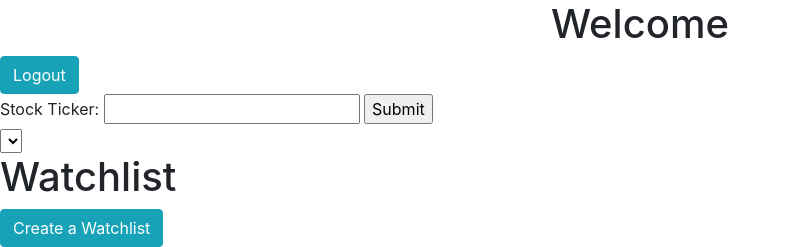
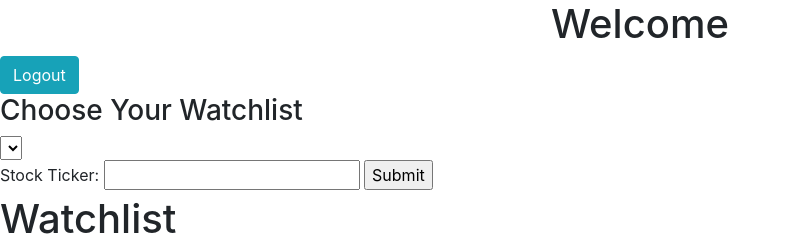
Before and after one commit to GChin99/P_A_Solo_Project, a Flask app: template flask_app/templates/dashboard.html in a window 1280 px wide. Shown: the top 247 px of the page, without its empty margins (0-791 px from the left). Run offline with Flask 2, Linux system fonts and the light colour scheme; the template is opened without the code that fills it, so the values that code supplies are empty; some libraries are stand-ins or nearby versions.

Commit message:
stocks saved into sql

```diff
--- a/flask_app/controllers/stocks.py
+++ b/flask_app/controllers/stocks.py
@@ -51,7 +51,7 @@ def createImage():
         'symbol': request.form['symbol'],
         'exchange': request.form['exchange'],
         'user_id': session['user_id'],
-        'watchlist_id':request.form['watchlist_id']
+        'watchlist_id':int(request.form['watchlist_id'])
     }
     Stock.save(data)
     return redirect('/dashboard')
--- a/flask_app/models/stock.py
+++ b/flask_app/models/stock.py
@@ -19,5 +19,7 @@ class Stock:
 
     @classmethod
     def save(cls, data):
-        query = 'INSERT INTO stocks (name, symbol, exchange, user_id, watchlist_id) VALUES (%(name)s, %(symbol)s, %(exchange)s, %(user_id)s, %(watchlist_id)s;'
+        query = '''INSERT INTO stocks
+                        (name, symbol, exchange, user_id, watchlist_id)
+                    VALUES (%(name)s, %(symbol)s, %(exchange)s, %(user_id)s, %(watchlist_id)s);'''
         return connectToMySQL(cls.db).query_db(query, data)
--- a/flask_app/static/stock_api.js
+++ b/flask_app/static/stock_api.js
@@ -107,11 +107,13 @@ myForm.onsubmit = function(e){
             var exchangeInput = document.createElement('input')
             var button = document.createElement('button')
             var submit = document.createTextNode('Save Stock to Watchlist')
-            // var selectInput = document.createElement('select')
-            // var watchlist =document.querySelectorAll('.watchlist')
             var watchlistID = document.querySelector(".wOption")
             console.log(watchlistID)
             var value = watchlistID.options[watchlistID.selectedIndex].value
+            console.log("the value of var value:", value)
+            // var valueInt = parseInt(value)
+            // console.log(valueInt)
+            // console.log(typeof(valueInt ))
             var watchlistInput = document.createElement('input')
             button.appendChild(submit)
 
@@ -130,17 +132,15 @@ myForm.onsubmit = function(e){
             exchangesrc = `${data.exchange}`
             exchangeInput.setAttribute('name', 'exchange')
             exchangeInput.setAttribute('value', exchangesrc)
+            watchlistInput.setAttribute('type', 'hidden')
+            // console.log(typeof value)
+            valuesrc = parseInt(value)
+            console.log("this is valuesrc:", valuesrc)
+            console.log("the type of valuesrc:", typeof(valuesrc ))
             watchlistInput.setAttribute('name', 'watchlist_id')
-            watchlistInput.setAttribute('value', value)
-            watchlistInput.setAttribute('type', 'hidden')
-            console.log(watchlistInput)
+            watchlistInput.setAttribute('value', valuesrc)
+            console.log("wathclistInput is:", watchlistInput)
             console.log(form)
-            // for (var i=0; i<watchlist.length; i++){
-            //     var option = document.createElement('option')
-            //     option.value = watchlist[i]
-            //     option.text = watchlist[i]
-            //     selectInput.append(option)
-            // }
 
 
             // Append form attributes to the form
@@ -154,31 +154,13 @@ myForm.onsubmit = function(e){
             node.appendChild(h2)
             node.appendChild(table)
             node.appendChild(form)
+
             // Appened table to the HTML template (ID = stock)
             document.getElementById('stock').appendChild(node)
             document.getElementById("stock").value = ""
 
     })
 }
-
-
-
-function getWatchlist(){
-    fetch('http://localhost:5000/watchlists/json')
-        .then(res =>  res.json())
-        .then(data => {
-            var watchlists = document.getElementById('stocks');
-            for( let i = 0; i < data.length; i++){
-                let select = document.createElement('select');
-
-
-            }
-        })
-
-}
-getWatchlist();
-
-
 
 
 
--- a/flask_app/templates/dashboard.html
+++ b/flask_app/templates/dashboard.html
@@ -21,21 +21,20 @@
     <!-- For the stock API, so we can choose the stock ticker  -->
     <!-- Now when we are using forms we no longer have a action (redirect to new route),
         JavaScript is going out to get what we need -->
-        <form  id="myForm" method="post">
-            <label for="ticker">Stock Ticker: </label>
-            <input type="text" name="ticker">
-            <input type="submit" id="submit_btn" value="Submit">
-            <!-- When we hit submit button with the specific id="myForm", we want the JavaScript to look for it and then hand off the data to the python file -->
-            <!-- Steps 1. html form -> 2. JavaScript-> 3. python Controller ->4. JavaScript -> 5. Html Form-->
-        </form>
-    <div id="stock">
-
-    </div>
+        <h3>Choose Your Watchlist</h3>
         <select class="wOption" name="watchlist">
         {% for watchlist in all_watchlist %}
             <option  value="{{watchlist.id}}">{{watchlist.name}}</option>
         {% endfor %}
         </select>
+        <form  id="myForm" method="post">
+            <label for="ticker">Stock Ticker: </label>
+            <input type="text" name="ticker">
+            <input type="submit" id="submit_btn" value="Submit">
+        </form>
+    <div id="stock">
+
+    </div>
     <table class="table">
         <h1>Watchlist</h1>
         <a href="/watchlist" class="btn btn-info">Create a Watchlist</a>
@@ -49,7 +48,8 @@
         </thead>
         <tbody>
             {% for watchlist in all_watchlist %}
-            <span class="watchlist" hidden="hidden">{{watchlist.id}}</span>
+            <tr>
+                <!-- <span class="watchlist" hidden="hidden">{{watchlist.id}}</span> -->
                 <td><a href="/watchlist/{{watchlist.id}}">{{watchlist.name}}</a></td>
                 <td>{{watchlist.category}}</td>
                 <td>{{watchlist.portfolio}}</td>
@@ -61,6 +61,7 @@
                         <input type="submit" value="Delete">
                     </form>
                 </td>
+            </tr>
             {% endfor%}
         </tbody>
     </table>
--- a/flask_app/templates/watchlist.html
+++ b/flask_app/templates/watchlist.html
@@ -10,5 +10,6 @@
     <a href="/dashboard"class="btn btn-info">Back to dashboard</a>
     <a href="/logout" class="btn btn-info">Logout</a>
     <h1>Watchlist: {{watchlist.name}}</h1>
+
 </body>
 </html>
```
Lines whose indentation alone changed are shown as unchanged.
